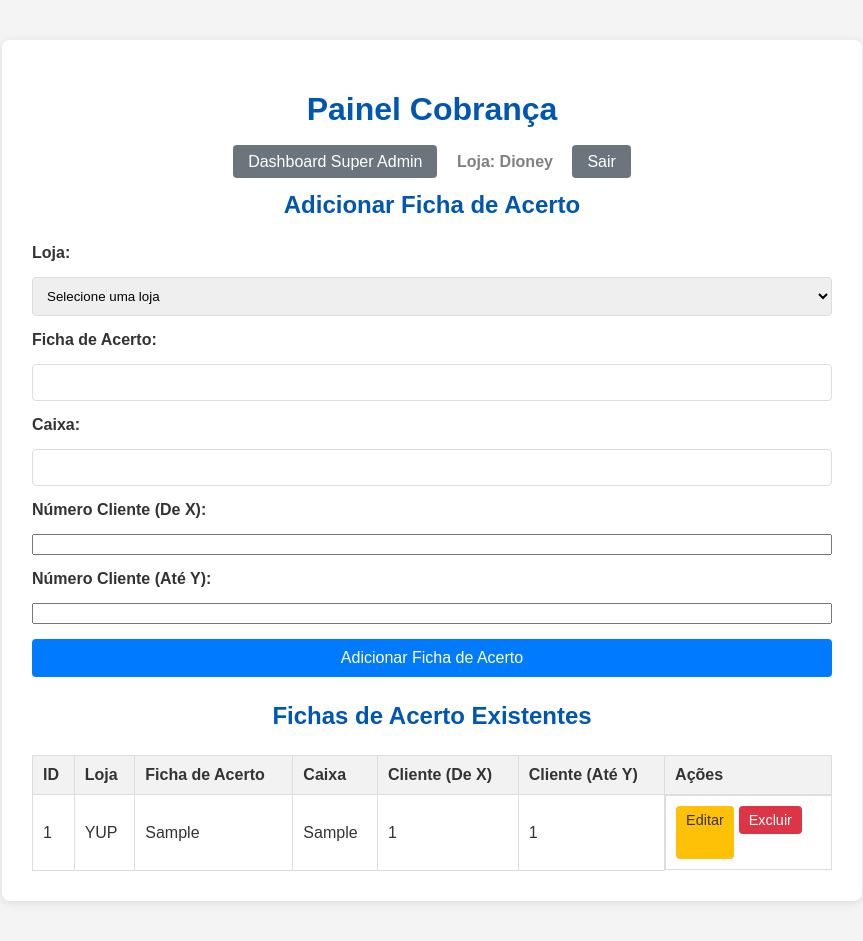
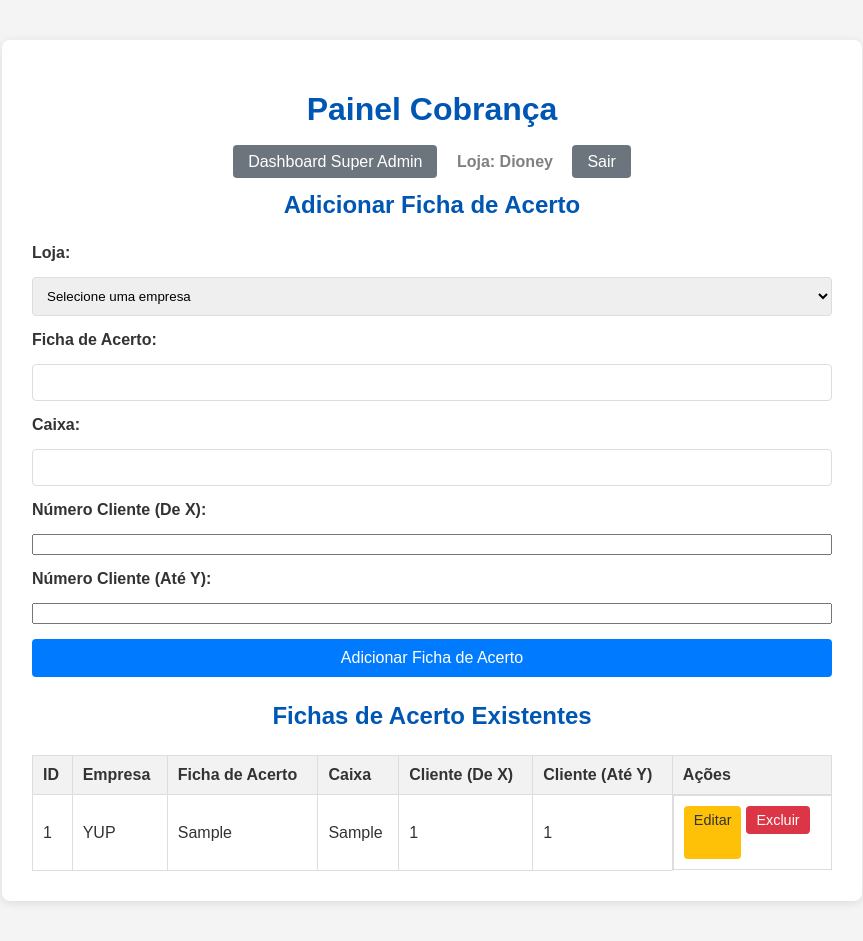
Before and after one commit to SimpleDioney/sav, a Flask app: page /cobranca/dashboard in a window 1280 px wide. Shown: the whole page, without its empty margins (208-1071 px from the left). Run offline with Flask 3, Linux system fonts and the light colour scheme; a user stored in the database is signed in; data comes from the database, SQL or seed files in the repository; tables that the repository leaves empty hold one stand-in row (values such as "Sample post").

Commit message:
Update cobranca_dashboard.html

```diff
--- a/templates/cobranca/cobranca_dashboard.html
+++ b/templates/cobranca/cobranca_dashboard.html
@@ -34,7 +34,7 @@
             {% if session.role == 'super_admin' %}
             <label for="store_id">Loja:</label>
             <select id="store_id" name="store_id" required>
-                <option value="">Selecione uma loja</option>
+                <option value="">Selecione uma empresa</option>
                 {% for store in stores %}
                     <option value="{{ store.id }}">{{ store.name }}</option>
                 {% endfor %}
@@ -63,7 +63,7 @@
                     <tr>
                         <th>ID</th>
                         {% if session.role == 'super_admin' %}
-                        <th>Loja</th>
+                        <th>Empresa</th>
                         {% endif %}
                         <th>Ficha de Acerto</th>
                         <th>Caixa</th>
```
